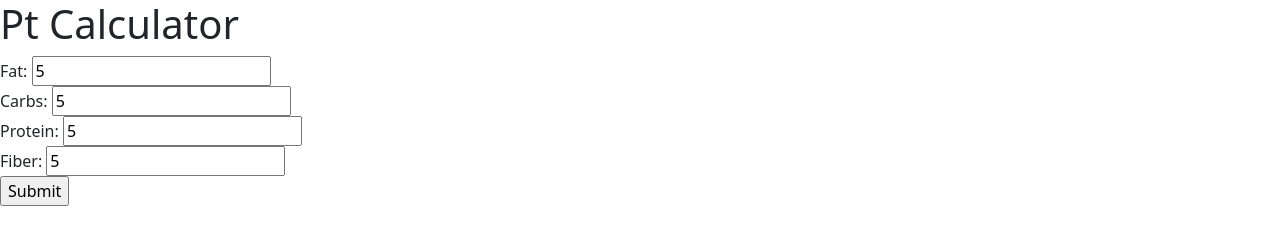
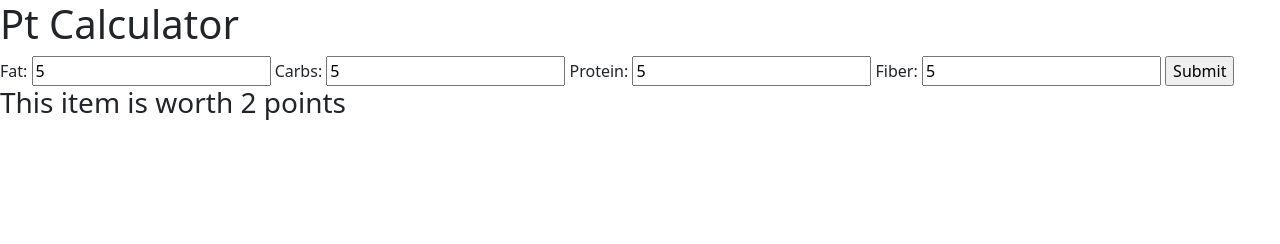
Before and after one commit to sadapannord/pt-calculator, a website: page index.html in a window 1280 px wide. Both pictures are taken after typing "5", "5", "5", "5" into the empty fields and a click on the input "Submit". Drawn offline with nearby package versions, Linux system fonts and the light colour scheme.

Commit message:
got formula to work

```diff
--- a/index.html
+++ b/index.html
@@ -17,21 +17,30 @@
       <h1>Pt Calculator</h1>
       <nav></nav>
     </header>
-    <form name="fat">Fat: <input type="number" /></form>
-    <form name="carbohydrates">Carbs: <input type="number" /></form>
-    <form name="protein">Protein: <input type="number" /></form>
-    <form name="fiber">Fiber: <input type="number" /></form>
-    <input type="submit" value="Submit" />
+    <form>
+      Fat: <input type="number" name="fat" id="fat" />
 
-    <footer>
-      <script src="script.js"></script>
-      <span></span>
-    </footer>
+      Carbs:
+      <input
+        type="number"
+        name="carbohydrates"
+        id="carbs"
+        onclick="this.value=''"
+      />
+
+      Protein:
+      <input
+        type="number"
+        name="protein"
+        id="protein"
+        onclick="this.value=''"
+      />
+
+      Fiber:
+      <input type="number" name="fiber" id="fiber" onclick="this.value=''" />
+      <input type="submit" value="Submit" id="submit" />
+    </form>
+    <h3 id="results"></h3>
+    <script src="./script.js"></script>
   </body>
-  <script src="https://code.jquery.com/jquery-3.5.1.min.js"></script>
-  <script
-    src="https://cdn.jsdelivr.net/npm/bootstrap@5.1.3/dist/js/bootstrap.bundle.min.js"
-    integrity="sha384-ka7Sk0Gln4gmtz2MlQnikT1wXgYsOg+OMhuP+IlRH9sENBO0LRn5q+8nbTov4+1p"
-    crossorigin="anonymous"
-  ></script>
 </html>
--- /dev/null
+++ b/script.js
@@ -0,0 +1,36 @@
+window.onload = function () {
+  var fat = "";
+  var carbs = "";
+  var protein = "";
+  var fiber = "";
+  var fatNum = 3.8889;
+  var carbNum = 9.2105;
+  var proteinNum = 10.9375;
+  var fiberNum = 12.5;
+  var submit = document.getElementById("submit");
+  console.log(fat, carbs, protein, fiber);
+
+  //on click of Submit, set values
+  document.querySelector("form").addEventListener("submit", function (event) {
+    event.preventDefault();
+    fat = document.getElementById("fat").value;
+    carbs = document.getElementById("carbs").value;
+    protein = document.getElementById("protein").value;
+    fiber = document.getElementById("fiber").value;
+    console.log(fat, carbs, protein, fiber);
+    calculate(
+      parseFloat(fat),
+      parseFloat(carbs),
+      parseFloat(protein),
+      parseFloat(fiber)
+    );
+  });
+  function calculate(fat, carbs, protein, fiber) {
+    var result =
+      fat / fatNum + carbs / carbNum + protein / proteinNum - fiber / fiberNum;
+    console.log(result);
+    var resultRound = Math.round(result);
+    var resultShow = document.getElementById("results");
+    resultShow.innerHTML = "This item is worth " + resultRound + " points";
+  }
+};
```
Also changed, not shown: package.json (added, +15 -0 lines), 1 other file.
